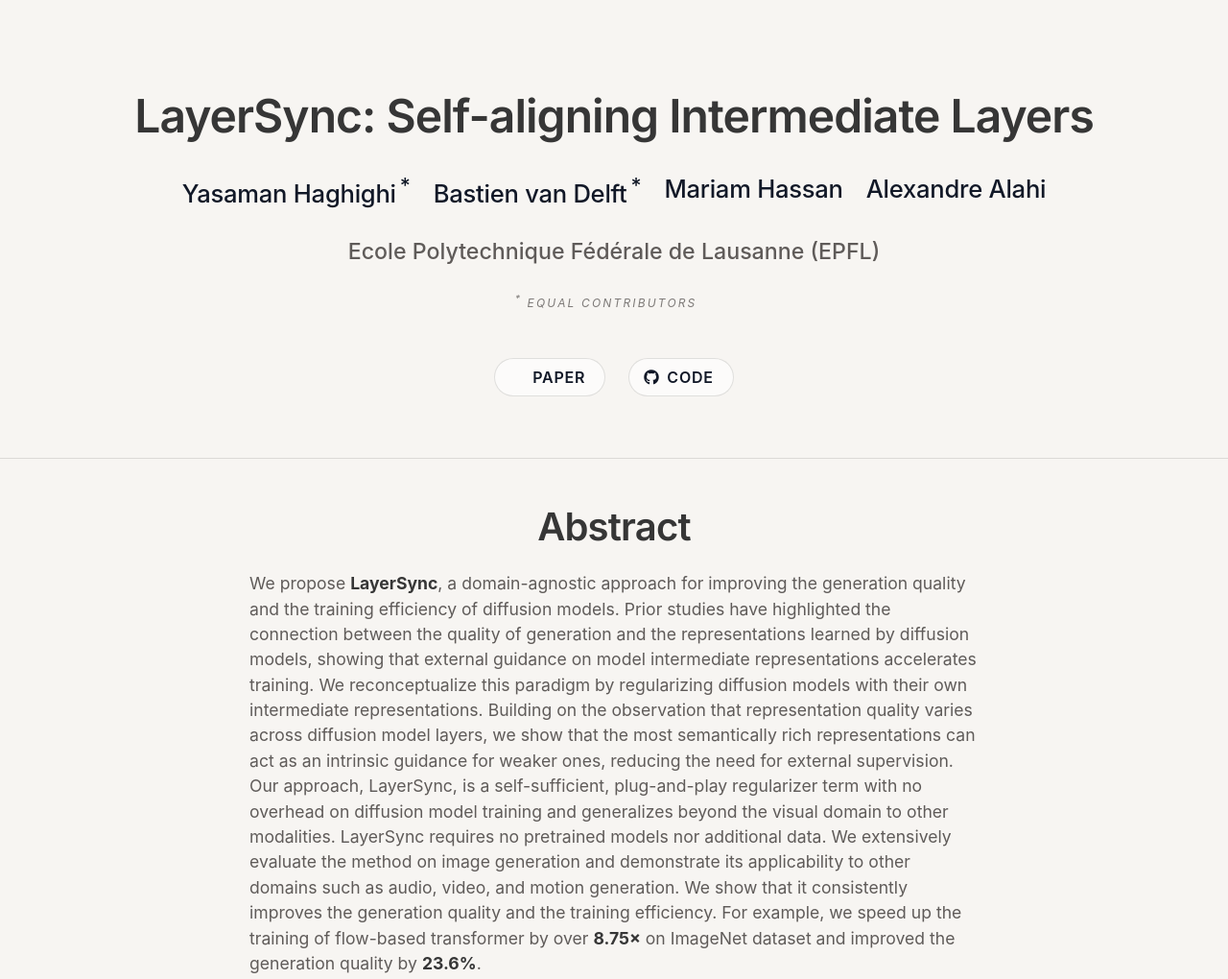
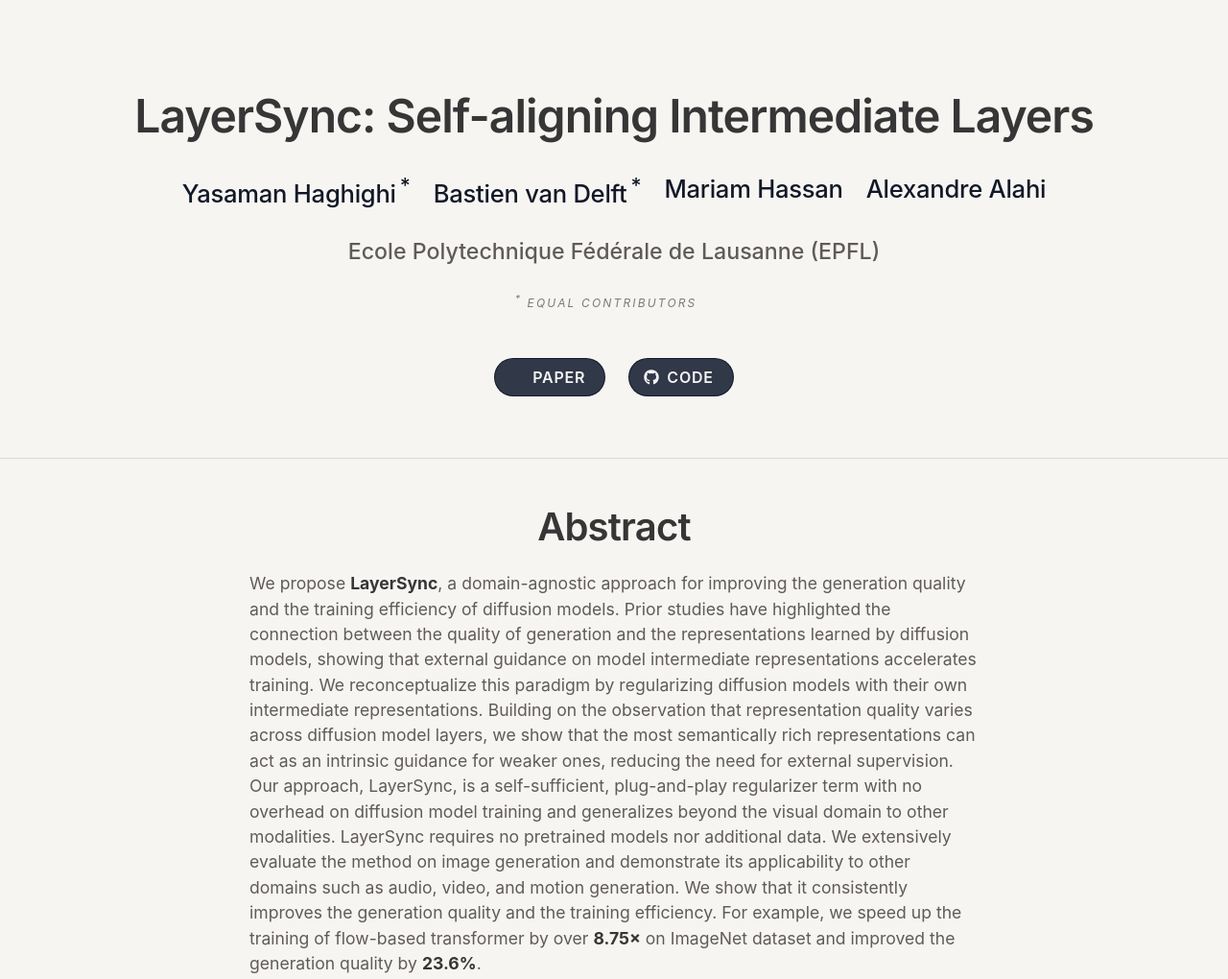
Before and after one commit to vita-epfl/LayerSync.io, a plain HTML site: page index.html in a window 1280 px wide. Shown: the top 1020 px of the page at 96% size. Drawn offline with Linux system fonts and the light colour scheme; some icons are missing.

Commit message:
updated version

```diff
--- a/index.html
+++ b/index.html
@@ -349,6 +349,7 @@
 <!-- Other Sections -->
 <section class="section">
   <div class="container has-text-centered">
+    <h2 class="title is-2">Representation Learning</h2>
     <figure class="pull-figure representation-figure">
       <div class="figure-triptych single">
         <img src="./static/images/representation.png" alt="LayerSync representation quality across layers" loading="lazy">
--- a/static/css/index.css
+++ b/static/css/index.css
@@ -91,9 +91,9 @@ li {
 }
 
 .publication-links .button {
-  background: rgba(255, 255, 255, 0.6);
-  color: var(--accent);
-  border: 1px solid var(--border);
+  background: rgba(15, 23, 42, 0.85);
+  color: #f3f4f6;
+  border: 1px solid rgba(15, 23, 42, 0.9);
   padding: 0.85rem 1.8rem;
   font-weight: 600;
   letter-spacing: 0.05em;
@@ -102,7 +102,7 @@ li {
 }
 
 .publication-links .button:hover {
-  background: var(--accent);
+  background: rgba(15, 23, 42, 0.9);
   color: #fff;
   border-color: transparent;
 }
```
